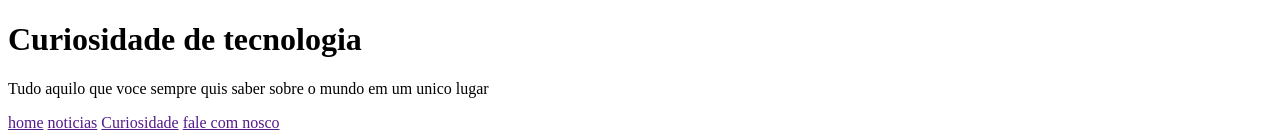
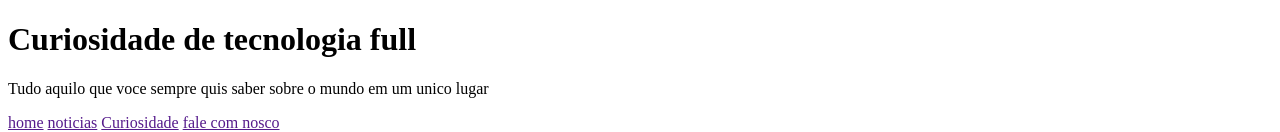
Before and after one commit to srhayzn/html5-css-2020, a plain HTML site: page modulo 1/exercicio criado por mim sozinho/10/pacote-projeto-d010/android10.html in a window 1280 px wide. Shown: the top 132 px of the page. Drawn offline with Linux system fonts and the light colour scheme.

Commit message:
coloquei full

```diff
--- a/modulo 1/exercicio criado por mim sozinho/10/pacote-projeto-d010/android10.html
+++ b/modulo 1/exercicio criado por mim sozinho/10/pacote-projeto-d010/android10.html
@@ -11,7 +11,7 @@
 
 <body>
 <header>
-        <h1>Curiosidade de tecnologia</h1>
+        <h1>Curiosidade de tecnologia full</h1>
     <p>Tudo aquilo que voce sempre quis saber sobre o mundo em um unico lugar</p>
 </header>
 <nav>
```
